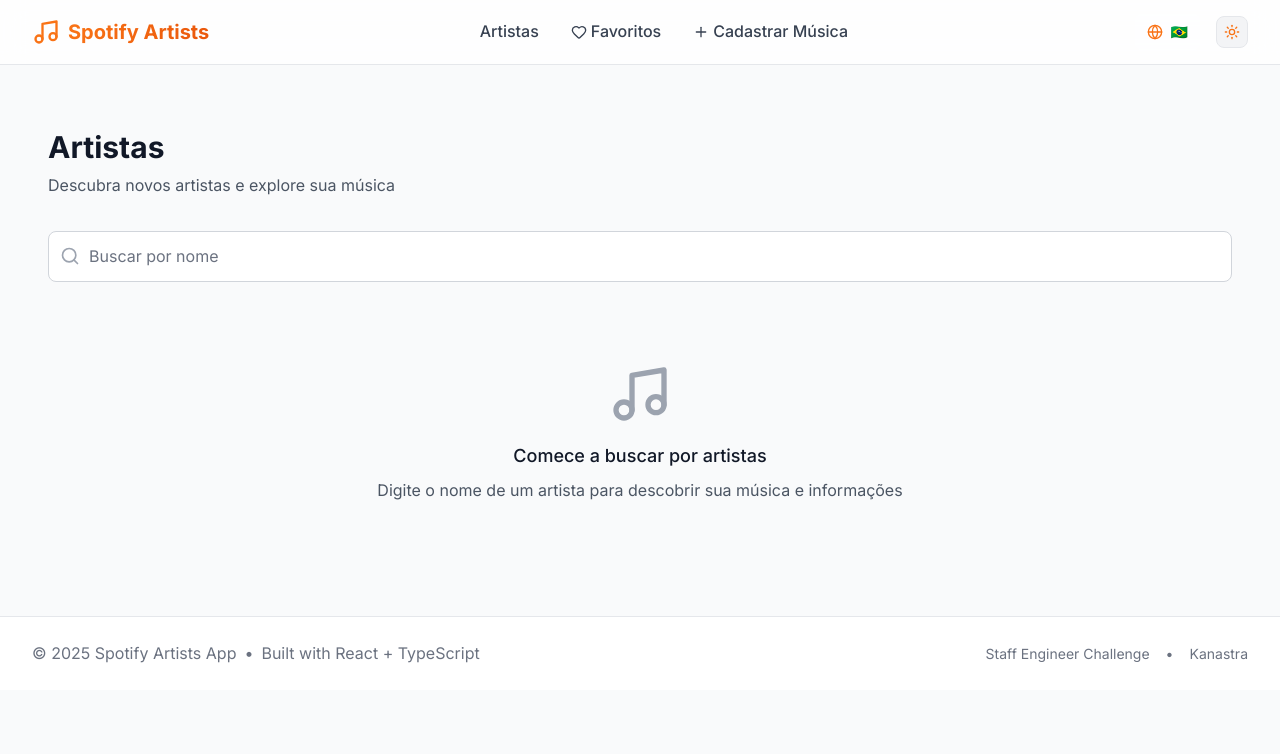
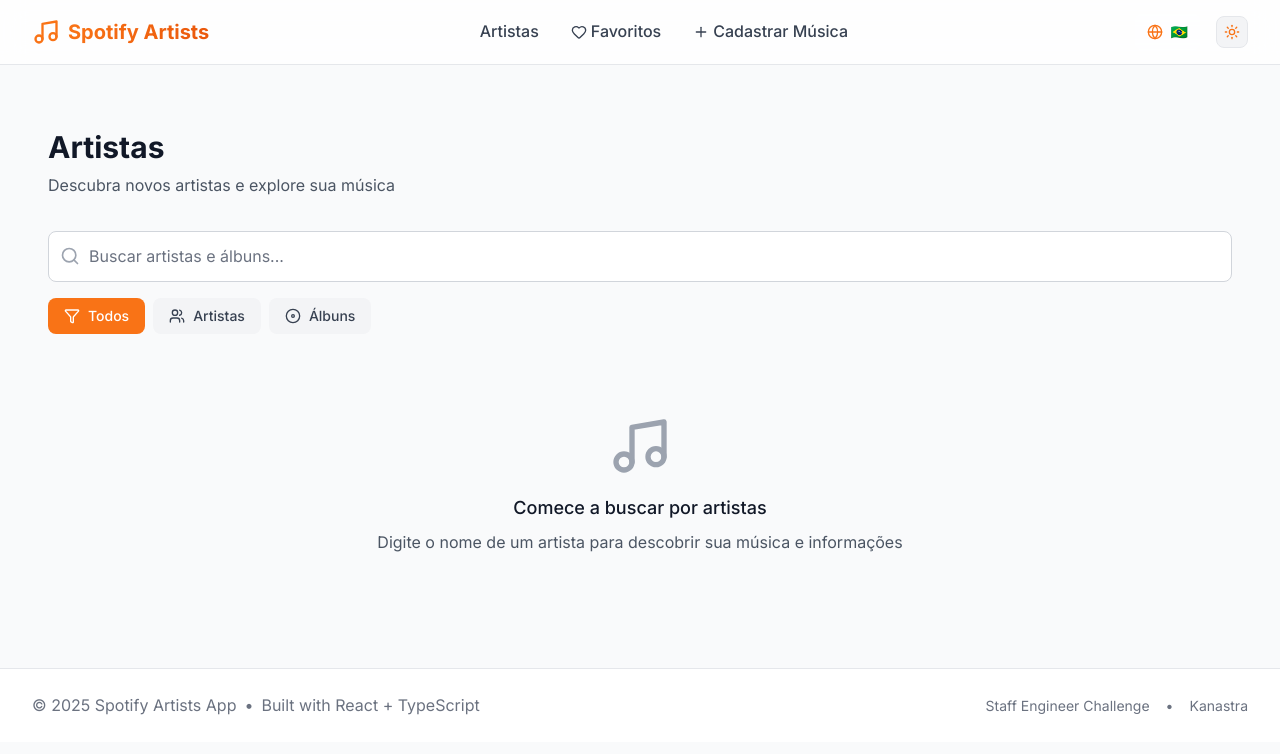
Before and after one commit to FlanzoniRussi/spotify-artist-explorer, a React (Vite) app: page / in a window 1280 px wide. Shown: the top 754 px of the page. Built offline with nearby package versions, Linux system fonts and the light colour scheme.

Commit message:
feat: implementar busca integrada de artistas e álbuns

```diff
--- a/src/locales/en/common.json
+++ b/src/locales/en/common.json
@@ -11,6 +11,7 @@
   },
   "search": {
     "placeholder": "Search artists...",
+    "placeholderCombined": "Search artists and albums...",
     "noResults": "No results found",
     "searching": "Searching..."
   },
@@ -58,5 +59,34 @@
     "popularity": "Popularity",
     "duration": "Duration",
     "actions": "Actions"
+  },
+  "sections": {
+    "artists": "Artists",
+    "albums": "Albums",
+    "tracks": "Tracks"
+  },
+  "filters": {
+    "all": "All",
+    "artists": "Artists",
+    "albums": "Albums"
+  },
+  "stats": {
+    "albums": "Albums"
+  },
+  "actions": {
+    "viewDetails": "View Details",
+    "openInSpotify": "Open in Spotify",
+    "addToFavorites": "Add to Favorites",
+    "removeFromFavorites": "Remove from Favorites"
+  },
+  "labels": {
+    "followers": "followers",
+    "variousGenres": "Various genres",
+    "veryPopular": "Very Popular",
+    "popular": "Popular",
+    "moderate": "Moderate",
+    "emerging": "Emerging",
+    "track": "track",
+    "tracks": "tracks"
   }
 }
--- a/src/locales/pt/common.json
+++ b/src/locales/pt/common.json
@@ -11,6 +11,7 @@
   },
   "search": {
     "placeholder": "Buscar artistas...",
+    "placeholderCombined": "Buscar artistas e álbuns...",
     "noResults": "Nenhum resultado encontrado",
     "searching": "Buscando..."
   },
@@ -58,5 +59,34 @@
     "popularity": "Popularidade",
     "duration": "Duração",
     "actions": "Ações"
+  },
+  "sections": {
+    "artists": "Artistas",
+    "albums": "Álbuns",
+    "tracks": "Músicas"
+  },
+  "filters": {
+    "all": "Todos",
+    "artists": "Artistas",
+    "albums": "Álbuns"
+  },
+  "stats": {
+    "albums": "Álbuns"
+  },
+  "actions": {
+    "viewDetails": "Ver Detalhes",
+    "openInSpotify": "Abrir no Spotify",
+    "addToFavorites": "Adicionar aos Favoritos",
+    "removeFromFavorites": "Remover dos Favoritos"
+  },
+  "labels": {
+    "followers": "seguidores",
+    "variousGenres": "Vários gêneros",
+    "veryPopular": "Muito Popular",
+    "popular": "Popular",
+    "moderate": "Moderado",
+    "emerging": "Emergente",
+    "track": "música",
+    "tracks": "músicas"
   }
 }
--- a/src/pages/artists/artist-list-page.tsx
+++ b/src/pages/artists/artist-list-page.tsx
@@ -1,16 +1,16 @@
 import React, { useState, useMemo } from 'react';
-import { Music, Users, TrendingUp } from 'lucide-react';
-import { useSpotifyArtists } from '../../hooks/useSpotify';
+import { Music, Users, TrendingUp, Disc, Filter } from 'lucide-react';
+import { useSpotifyArtists, useSpotifyAlbums } from '../../hooks/useSpotify';
 import { useTranslation } from '../../hooks/useTranslation';
 import { useFavorites } from '../../hooks/useFavorites';
-import type { SpotifyArtist } from '../../types';
+import type { SpotifyArtist, SpotifyAlbum } from '../../types';
 import { ArtistCard } from '../../components/artists/artist-card';
+import { AlbumGrid } from '../../components/albums/album-grid';
 import { SearchInput } from '../../components/ui/search-input';
 import { LoadingSkeleton } from '../../components/ui/loading-skeleton';
 import { EmptyState } from '../../components/ui/empty-state';
 import { ErrorBoundary } from '../../components/error-boundary';
 import { Pagination } from '../../components/ui/pagination';
-import { debounce } from '../../utils/formatters';
 
 export const ArtistListPage: React.FC = () => {
   const { t } = useTranslation();
@@ -18,9 +18,16 @@ export const ArtistListPage: React.FC = () => {
   const [searchQuery, setSearchQuery] = useState('');
   const [debouncedQuery, setDebouncedQuery] = useState('');
   const [currentPage, setCurrentPage] = useState(1);
+  const [searchType, setSearchType] = useState<'artist' | 'album' | 'all'>('all');
 
   const debouncedSearch = useMemo(
-    () => debounce((query: string) => setDebouncedQuery(query), 300),
+    () => {
+      let timeout: ReturnType<typeof setTimeout>;
+      return (query: string) => {
+        clearTimeout(timeout);
+        timeout = setTimeout(() => setDebouncedQuery(query), 300);
+      };
+    },
     []
   );
 
@@ -38,15 +45,28 @@ export const ArtistListPage: React.FC = () => {
 
   const {
     data: searchData,
-    isLoading,
-    error,
-    isFetching,
+    isLoading: artistsLoading,
+    error: artistsError,
+    isFetching: artistsFetching,
   } = useSpotifyArtists(debouncedQuery, currentPage - 1, 20);
+
+  const {
+    data: albumsData,
+    isLoading: albumsLoading,
+    error: albumsError,
+    isFetching: albumsFetching,
+  } = useSpotifyAlbums(debouncedQuery, currentPage - 1, 20);
 
   const pagination = searchData?.pagination;
 
   // Usar os artistas diretamente da API (já filtrados e ordenados pelo SpotifyService)
-  const artists = searchData?.artists || [];
+  const artists = useMemo(() => searchData?.artists || [], [searchData?.artists]);
+  const albums = useMemo(() => albumsData || [], [albumsData]);
+
+  // Estados de loading e erro combinados
+  const isLoading = artistsLoading || albumsLoading;
+  const isFetching = artistsFetching || albumsFetching;
+  const error = artistsError || albumsError;
 
   const handleToggleFavorite = (artist: SpotifyArtist) => {
     const favoriteData = {
@@ -64,18 +84,47 @@ export const ArtistListPage: React.FC = () => {
     return favorites.some(fav => fav.type === 'artist' && fav.name === artist.name);
   };
 
+  const handleToggleAlbumFavorite = (album: SpotifyAlbum) => {
+    const favoriteData = {
+      name: album.name,
+      artist: album.artists[0]?.name || 'Unknown',
+      album: album.name,
+      duration: 0,
+      type: 'album' as const,
+    };
+    toggleFavorite(favoriteData);
+  };
+
+  const handleIsAlbumFavorite = (album: SpotifyAlbum) => {
+    return favorites.some(fav =>
+      fav.type === 'album' &&
+      fav.name === album.name &&
+      fav.artist === (album.artists[0]?.name || 'Unknown')
+    );
+  };
+
+  // Resultados filtrados baseados no tipo de busca
+  const filteredResults = useMemo(() => {
+    if (searchType === 'artist') return { artists, albums: [] };
+    if (searchType === 'album') return { artists: [], albums };
+    return { artists, albums };
+  }, [artists, albums, searchType]);
+
   const stats = useMemo(() => {
-    if (!artists.length) return null;
+    if (!artists.length && !albums.length) return null;
 
     const totalFollowers = artists.reduce((sum, artist) => sum + artist.followers.total, 0);
-    const avgPopularity = artists.reduce((sum, artist) => sum + artist.popularity, 0) / artists.length;
+    const avgPopularity = artists.length > 0
+      ? artists.reduce((sum, artist) => sum + artist.popularity, 0) / artists.length
+      : 0;
 
     return {
       totalArtists: artists.length,
+      totalAlbums: albums.length,
       totalFollowers,
       avgPopularity: Math.round(avgPopularity),
     };
-  }, [artists]);
+  }, [artists, albums]);
 
   if (error) {
     return (
@@ -112,12 +161,51 @@ export const ArtistListPage: React.FC = () => {
 
         {/* Search */}
         <div className="mb-8">
+          <div className="mb-4">
             <SearchInput
               value={searchQuery}
               onChange={handleSearchChange}
-            placeholder={t('artists:search.byName')}
+              placeholder={t('search.placeholderCombined')}
               loading={isFetching}
             />
+          </div>
+
+          {/* Search Type Filter */}
+          <div className="flex gap-2 flex-wrap">
+            <button
+              onClick={() => setSearchType('all')}
+              className={`flex items-center gap-2 px-4 py-2 rounded-lg text-sm font-medium transition-colors duration-200 ${
+                searchType === 'all'
+                  ? 'bg-primary-500 text-white'
+                  : 'bg-gray-100 dark:bg-dark-400 text-gray-700 dark:text-gray-300 hover:bg-gray-200 dark:hover:bg-dark-300'
+              }`}
+            >
+              <Filter className="w-4 h-4" />
+              {t('filters.all')}
+            </button>
+            <button
+              onClick={() => setSearchType('artist')}
+              className={`flex items-center gap-2 px-4 py-2 rounded-lg text-sm font-medium transition-colors duration-200 ${
+                searchType === 'artist'
+                  ? 'bg-primary-500 text-white'
+                  : 'bg-gray-100 dark:bg-dark-400 text-gray-700 dark:text-gray-300 hover:bg-gray-200 dark:hover:bg-dark-300'
+              }`}
+            >
+              <Users className="w-4 h-4" />
+              {t('filters.artists')}
+            </button>
+            <button
+              onClick={() => setSearchType('album')}
+              className={`flex items-center gap-2 px-4 py-2 rounded-lg text-sm font-medium transition-colors duration-200 ${
+                searchType === 'album'
+                  ? 'bg-primary-500 text-white'
+                  : 'bg-gray-100 dark:bg-dark-400 text-gray-700 dark:text-gray-300 hover:bg-gray-200 dark:hover:bg-dark-300'
+              }`}
+            >
+              <Disc className="w-4 h-4" />
+              {t('filters.albums')}
+            </button>
+          </div>
         </div>
 
         {/* Stats */}
@@ -130,7 +218,7 @@ export const ArtistListPage: React.FC = () => {
         )}
 
         {stats && debouncedQuery && (
-          <div className="grid grid-cols-1 md:grid-cols-3 gap-4 mb-8">
+          <div className="grid grid-cols-1 md:grid-cols-4 gap-4 mb-8">
             <div className="bg-white dark:bg-dark-500 rounded-lg p-6 shadow-sm border border-gray-200 dark:border-dark-300">
               <div className="flex items-center">
                 <div className="p-2 bg-primary-100 dark:bg-primary-900 rounded-lg">
@@ -142,6 +230,22 @@ export const ArtistListPage: React.FC = () => {
                   </p>
                   <p className="text-2xl font-bold text-gray-900 dark:text-white">
                     {stats.totalArtists}
+                  </p>
+                </div>
+              </div>
+            </div>
+
+            <div className="bg-white dark:bg-dark-500 rounded-lg p-6 shadow-sm border border-gray-200 dark:border-dark-300">
+              <div className="flex items-center">
+                <div className="p-2 bg-primary-100 dark:bg-primary-900 rounded-lg">
+                  <Disc className="w-6 h-6 text-primary-600 dark:text-primary-400" />
+                </div>
+                <div className="ml-4">
+                  <p className="text-sm font-medium text-gray-600 dark:text-gray-400">
+                    {t('stats.albums')}
+                  </p>
+                  <p className="text-2xl font-bold text-gray-900 dark:text-white">
+                    {stats.totalAlbums}
                   </p>
                 </div>
               </div>
@@ -198,7 +302,7 @@ export const ArtistListPage: React.FC = () => {
               <LoadingSkeleton key={index} className="h-64" />
             ))}
           </div>
-        ) : artists.length === 0 ? (
+        ) : filteredResults.artists.length === 0 && filteredResults.albums.length === 0 ? (
         <EmptyState
           icon={<Music size={48} className='text-gray-400 dark:text-gray-500' />}
           title={t('artists:listing.noResults')}
@@ -206,8 +310,15 @@ export const ArtistListPage: React.FC = () => {
         />
         ) : (
           <>
+            {/* Artists Section */}
+            {filteredResults.artists.length > 0 && (
+              <div className="mb-8">
+                <h2 className="text-xl font-semibold text-gray-900 dark:text-white mb-4 flex items-center gap-2">
+                  <Users className="w-5 h-5" />
+                  {t('sections.artists')} ({filteredResults.artists.length})
+                </h2>
                 <div className="grid grid-cols-1 md:grid-cols-2 lg:grid-cols-3 xl:grid-cols-4 gap-6">
-              {artists.map((artist) => (
+                  {filteredResults.artists.map((artist) => (
                     <ArtistCard
                       key={artist.id}
                       artist={artist}
@@ -216,6 +327,23 @@ export const ArtistListPage: React.FC = () => {
                     />
                   ))}
                 </div>
+              </div>
+            )}
+
+            {/* Albums Section */}
+            {filteredResults.albums.length > 0 && (
+              <div className="mb-8">
+                <h2 className="text-xl font-semibold text-gray-900 dark:text-white mb-4 flex items-center gap-2">
+                  <Disc className="w-5 h-5" />
+                  {t('sections.albums')} ({filteredResults.albums.length})
+                </h2>
+                <AlbumGrid
+                  albums={filteredResults.albums}
+                  onToggleFavorite={handleToggleAlbumFavorite}
+                  isFavorite={handleIsAlbumFavorite}
+                />
+              </div>
+            )}
 
             {/* Pagination */}
             {pagination && pagination.totalPages > 1 && (
```
Lines whose indentation alone changed are shown as unchanged.
